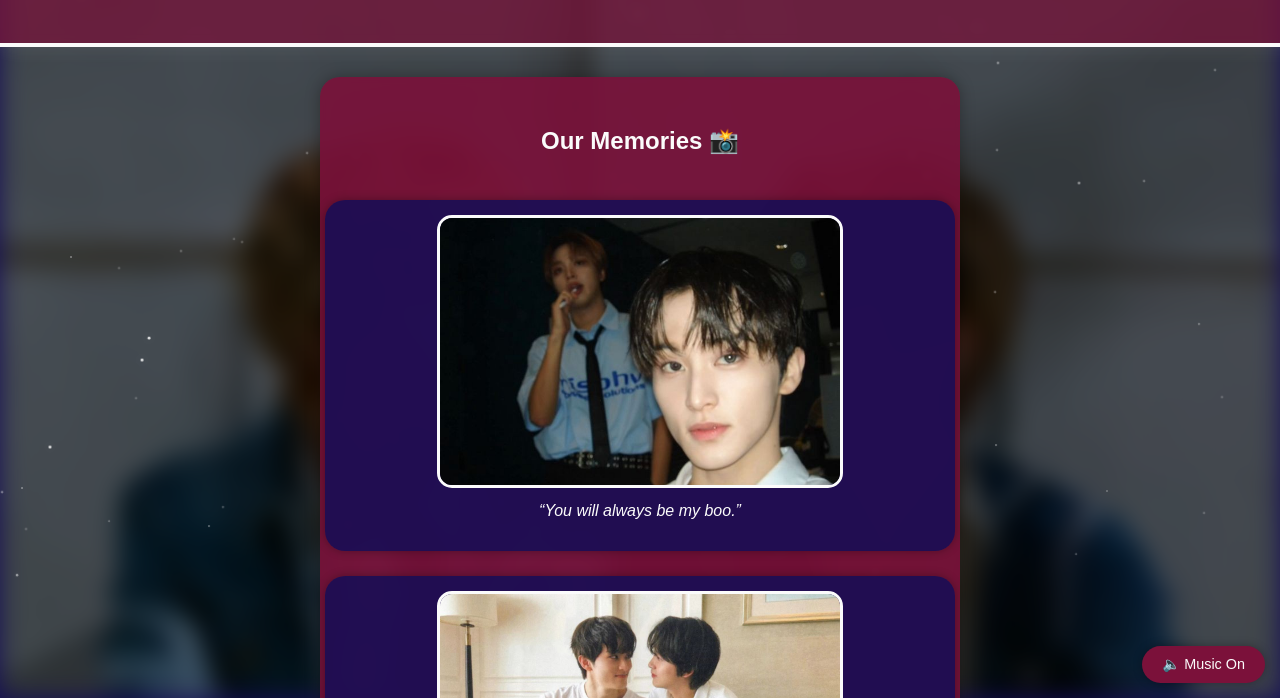
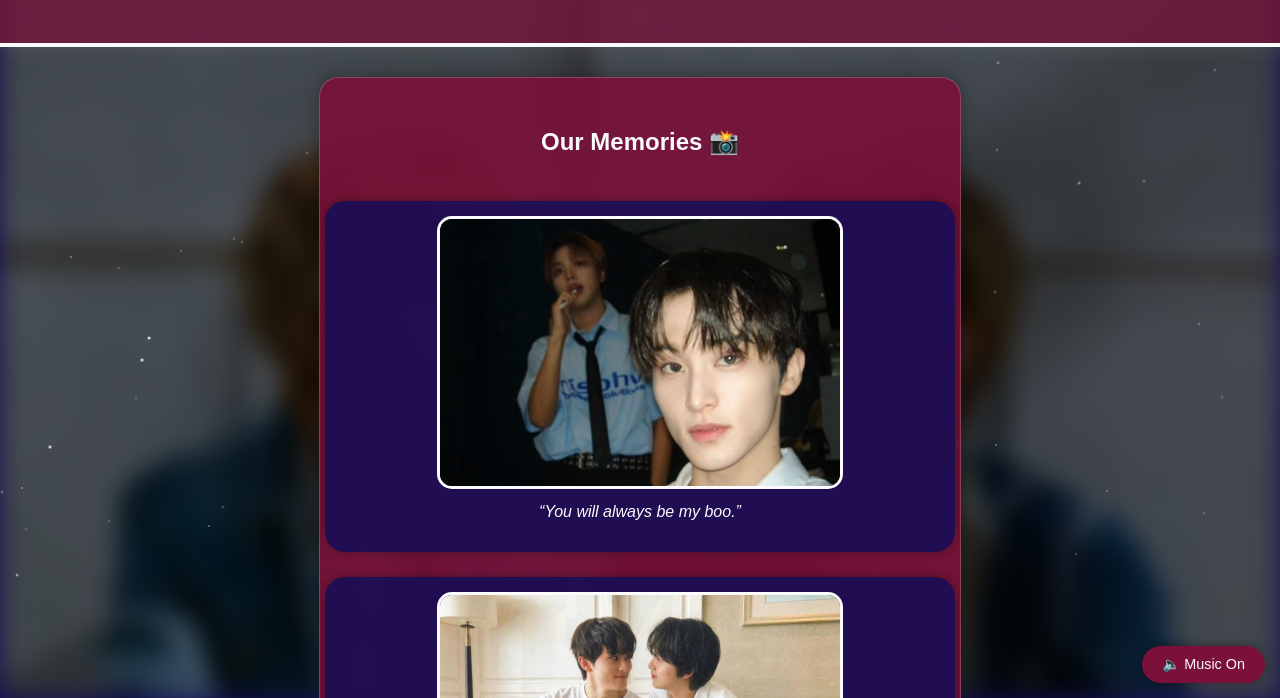
Before and after one commit to beckham-new/formyghi, a plain HTML site: page home.html in a window 1280 px wide. Shown: the part 102-800 px from the top of the page. Drawn offline with Linux system fonts and the light colour scheme.

Commit message:
Update style.css

```diff
--- a/css/style.css
+++ b/css/style.css
@@ -113,14 +113,20 @@ body.home-page {
 
 /* Galeri */
 .gallery {
-  background-color: rgba(123, 17, 58, 0.65);
+  background-color: rgba(123, 17, 58, 0.4);
   border-radius: 20px;
   margin: 30px auto;
   padding: 30px;
   width: 90%;
-  max-width: 900px;
-  box-shadow: 0 0 20px rgba(251, 251, 251, 0.15);
-  backdrop-filter: blur(8px);
+  max-width: 600px;
+  box-shadow: 0 0 20px rgba(251, 251, 251, 0.1);
+    display: flex;
+  flex-direction: column;
+  align-items: center;
+  gap: 25px;
+  backdrop-filter: blur(10px); /* efek kaca lembut */
+  -webkit-backdrop-filter: blur(10px); /* agar support di Safari */
+  border: 1px solid rgba(255, 255, 255, 0.2);
 }
 
 .photo-grid {
```
